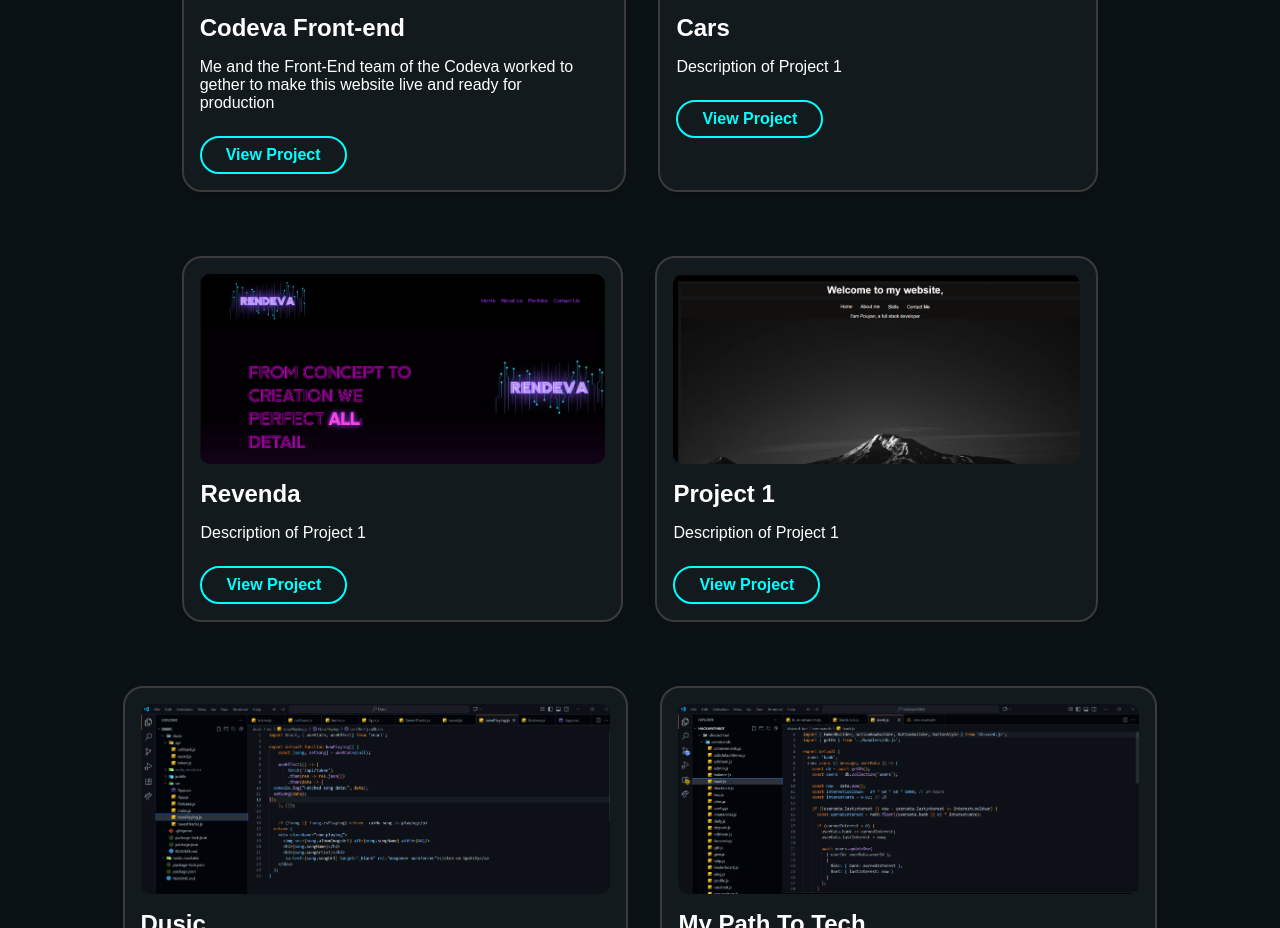
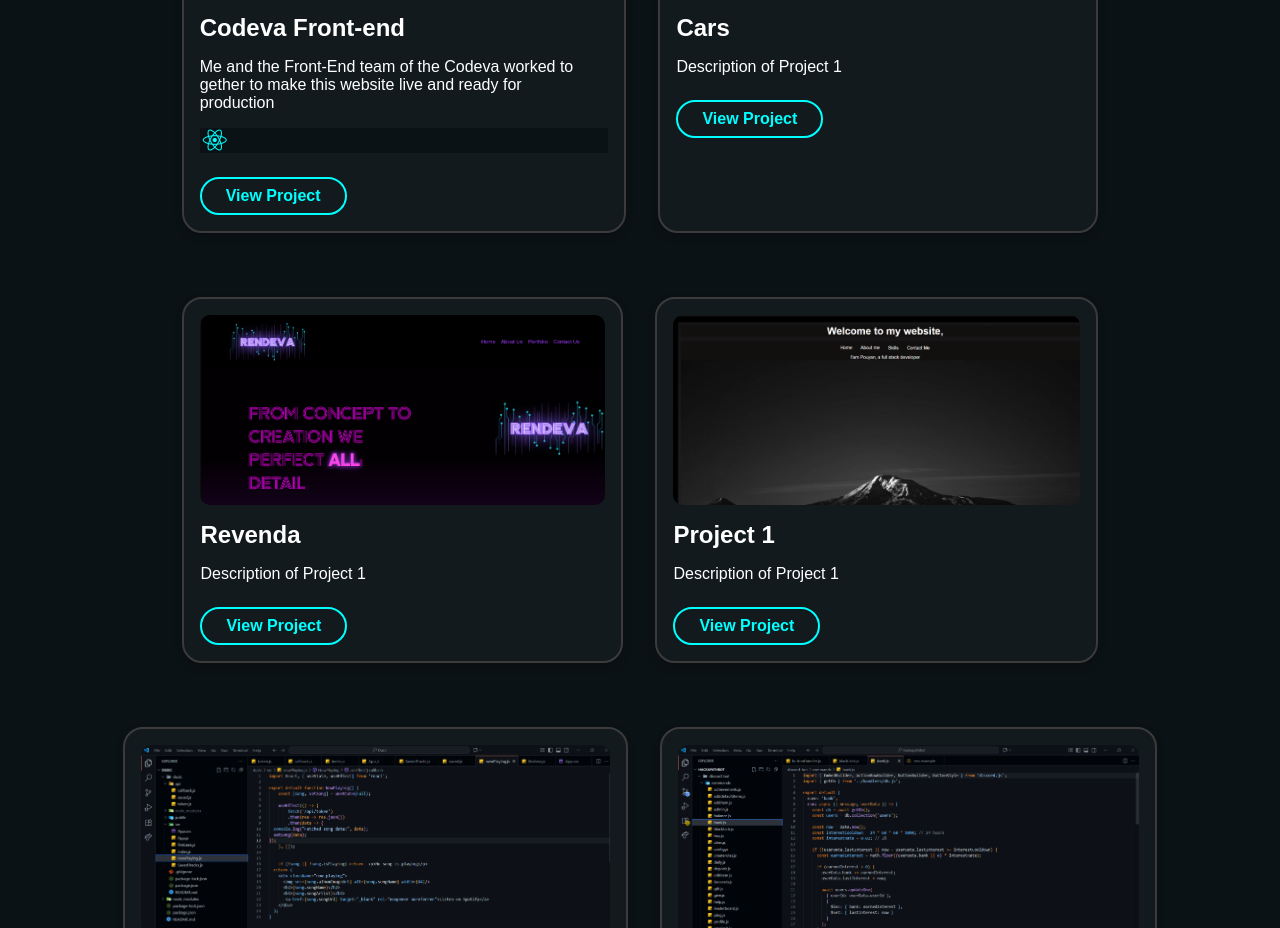
Before and after one commit to DanCreates1/Portfolio, a React (Vite) app: page / in a window 1280 px wide. Shown: the part 1780-2708 px from the top of the page. Built offline with nearby package versions, Linux system fonts and the light colour scheme.

Commit message:
adding techstacks

```diff
--- a/src/components/projects.jsx
+++ b/src/components/projects.jsx
@@ -8,9 +8,12 @@
           <div className="projectCards">
 
             <div className="card">
-              <img src=" /projectsImg/codeva.png" alt=""  />
+              <img src=" /projectsImg/codeva.png" alt="Project Codeva picture"  />
               <h2>Codeva Front-end</h2>
               <p>Me and the Front-End team of the Codeva worked to gether to make this website live and ready for production</p>
+              <div className="techStack">
+                <i class="fa-brands fa-react"></i>
+              </div>
               <a href="https://www.codeva.xyz"  target="_blank"><button>View Project</button></a>
             </div>
 
--- a/src/index.css
+++ b/src/index.css
@@ -327,3 +327,8 @@
   color: inherit;
   background-color: transparent;
 }
+
+.card > .techStack > i{
+  font-size: 1.5rem;
+  color: cyan;
+}
```
